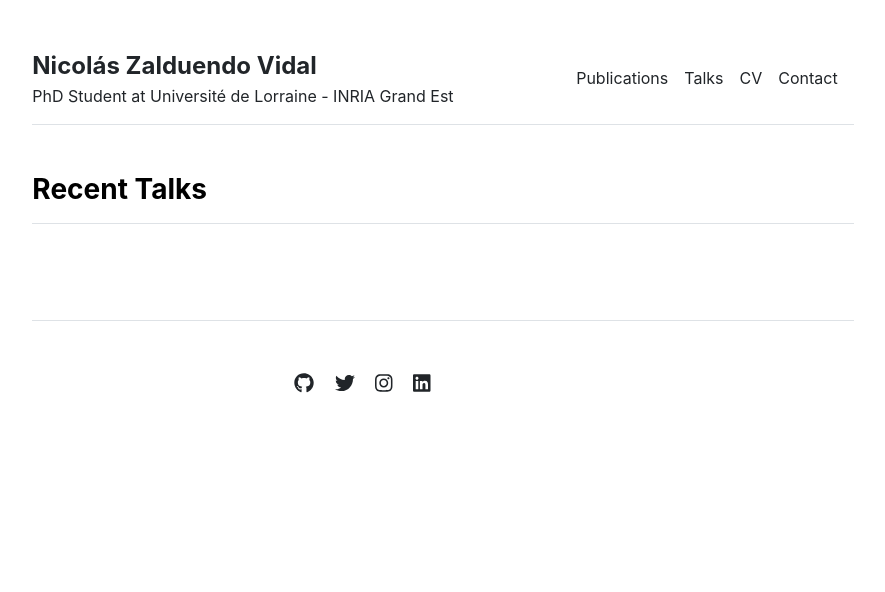
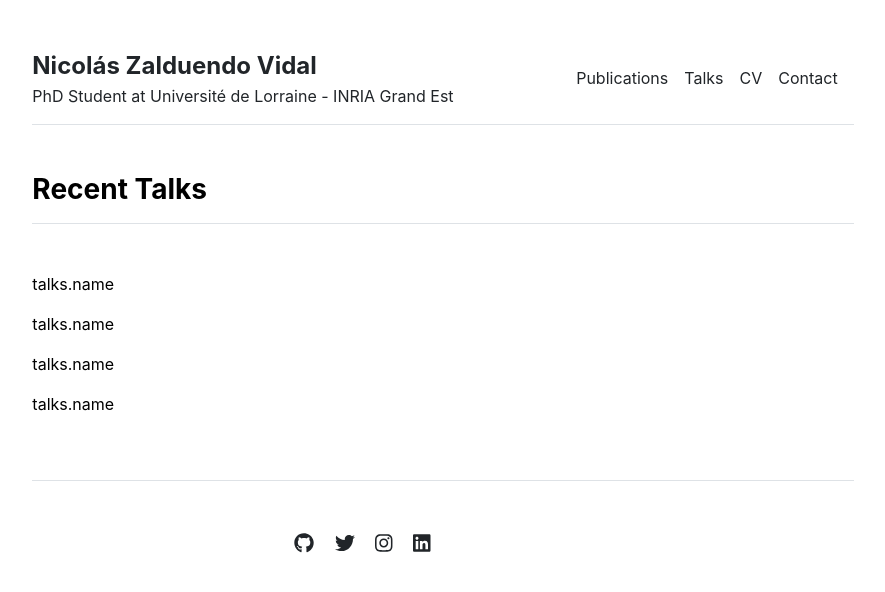
Before and after one commit to nzalduendo/nzalduendo.github.io, a Jekyll site: the page built from talks.md, in a window 1280 px wide. Shown: the top 592 px of the page, without its empty margins (197-1082 px from the left). Built offline with Jekyll 4.4.1, drawn with Linux system fonts in a browser that asks for light colours.

Commit message:
Update talks.html

```diff
--- a/_layouts/talks.html
+++ b/_layouts/talks.html
@@ -7,8 +7,8 @@ layout: default
 <div class="row g-5 mb-5">
   <div>
     <h3 class="fw-bold border-bottom pb-3 mb-5">Recent Talks</h3>
-    {% for course in site.data.settings.courses %}
-      <p><a href="{{ site.github.url }}/courses/{{ course.url}}">{{ course.name }}</a></p>
+    {% for course in site.data.settings.talks %}
+      <p>talks.name</p>
     {% endfor %}
   </div>
 </div>
```
